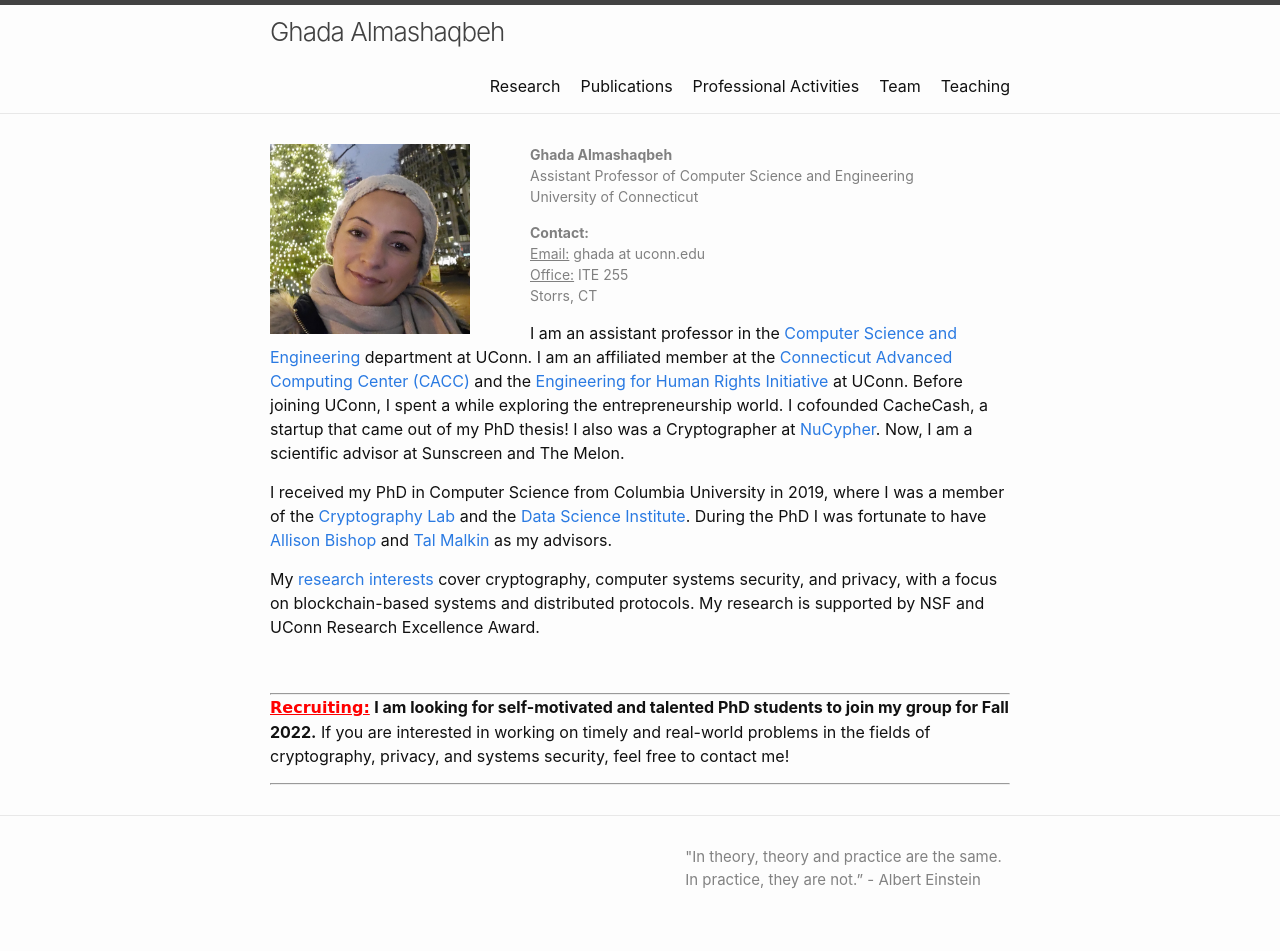
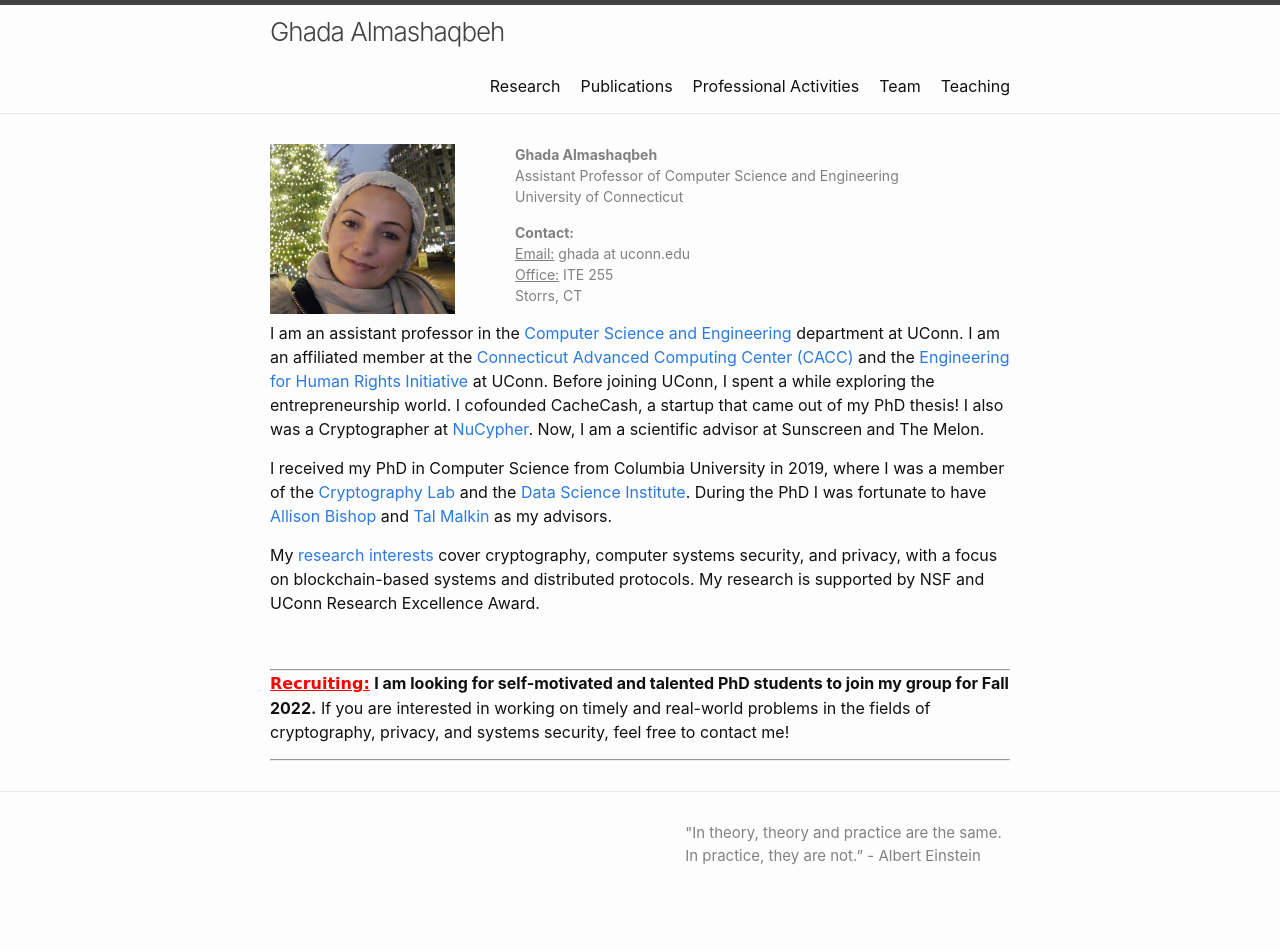
Before and after one commit to GhadaAlmashaqbeh/GhadaAlmashaqbeh.github.io, a Jekyll site: the page built from index.md, in a window 1280 px wide. Built offline with Jekyll 4.4.1, drawn with Linux system fonts in a browser that asks for light colours; after the commit the page ends 927 px from its top, so only the background shows below that.

Commit message:
edit des

```diff
--- a/index.md
+++ b/index.md
@@ -5,7 +5,7 @@
 <div class="grid">
     <div class="col-1-2">
        <div class="content">
-           <img style="float: left; margin-right: 60px;" src="images/ghada0.jpg" alt="myprofile" width="200" height="190">
+           <img style="float: left; margin-right: 60px;" src="images/ghada0.jpg" alt="myprofile" width="185" height="170">
        </div>
     </div>
     <div class="col-1-2">
```
